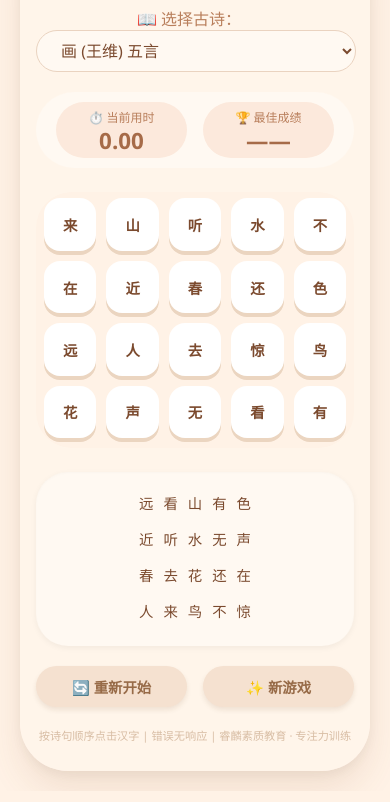
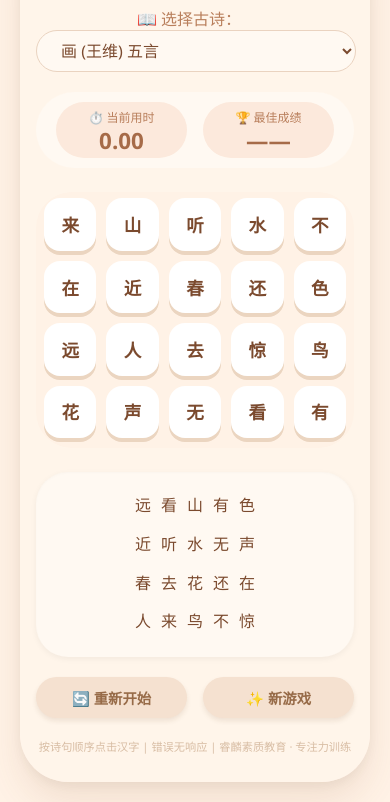
Before and after one commit to swing0504/swing0504, a plain HTML site: page 舒尔特古诗方格.html in a window 390 px wide. Shown: the part 102-904 px from the top of the page. Drawn offline with Linux system fonts and the light colour scheme.

Commit message:
Update 舒尔特古诗方格.html

```diff
--- a/舒尔特古诗方格.html
+++ b/舒尔特古诗方格.html
@@ -185,7 +185,7 @@
             display: inline-block;
             margin: 0 2px;
             transition: all 0.1s;
-            font-size: 1.2rem;
+            font-size: 1.6rem;
             padding: 2px 4px;
             border-radius: 12px;
         }
@@ -231,15 +231,16 @@
 
 @media (max-width: 550px) {
     .grid { gap: 6px; }
-            .card { font-size: 1rem; border-radius: 16px; }
+    .card { font-size: 1.3rem; border-radius: 16px; }
     .poem-display { font-size: 1rem; padding: 12px; }
-            .poem-char { font-size: 1rem; margin: 0 1px; }
+    .poem-char { font-size: 1.2rem; margin: 0 1px; }
     .stat-value { font-size: 1.4rem; }
     .btn { padding: 10px 16px; font-size: 0.9rem; }
 }
+
 @media (max-width: 420px) {
-            .card { font-size: 0.9rem; }
-            .poem-char { font-size: 0.9rem; }
+    .card { font-size: 1.1rem; }
+    .poem-char { font-size: 1.0rem; }
         }
     </style>
 </head>
```
Lines whose indentation alone changed are shown as unchanged.
